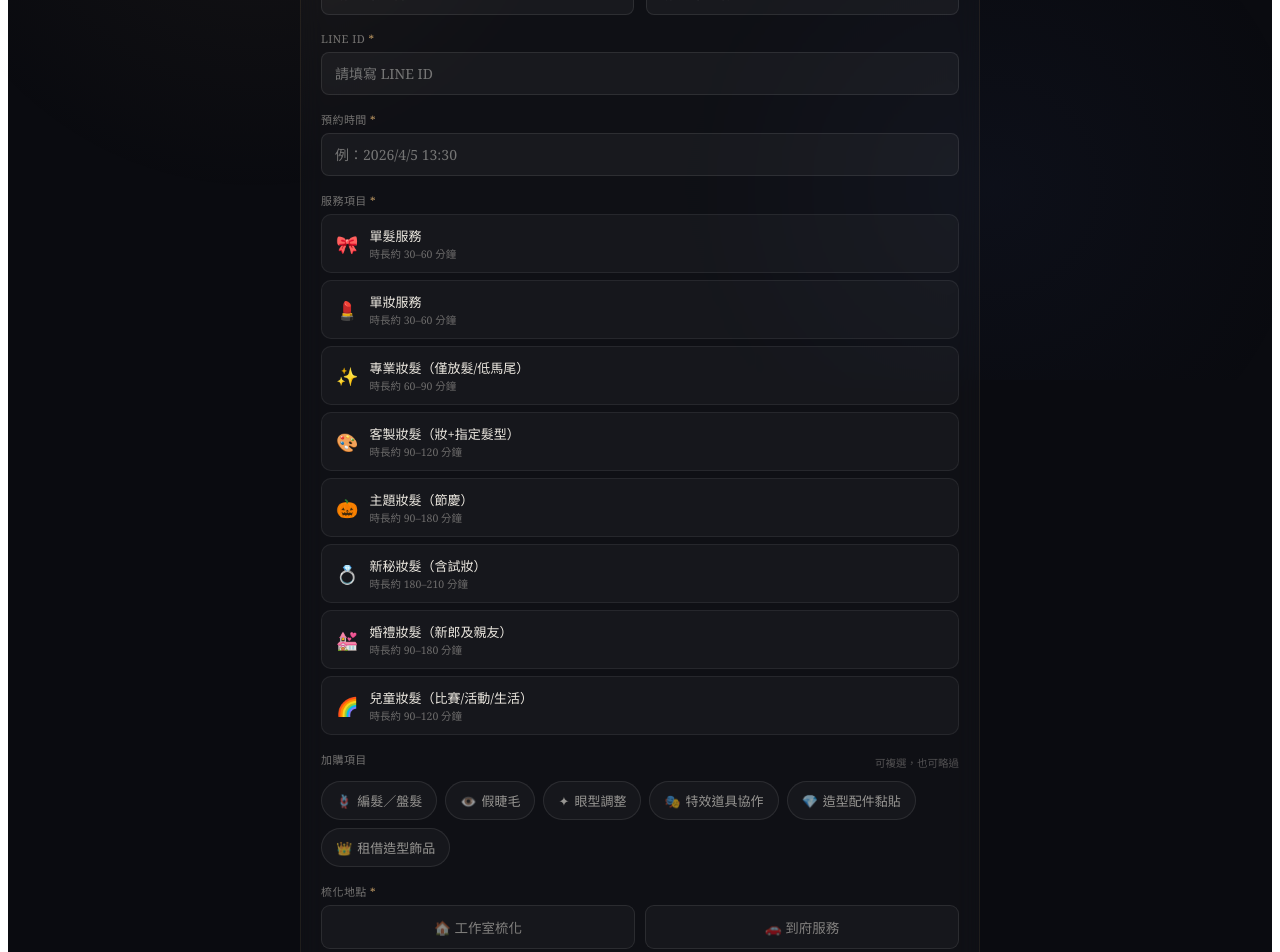
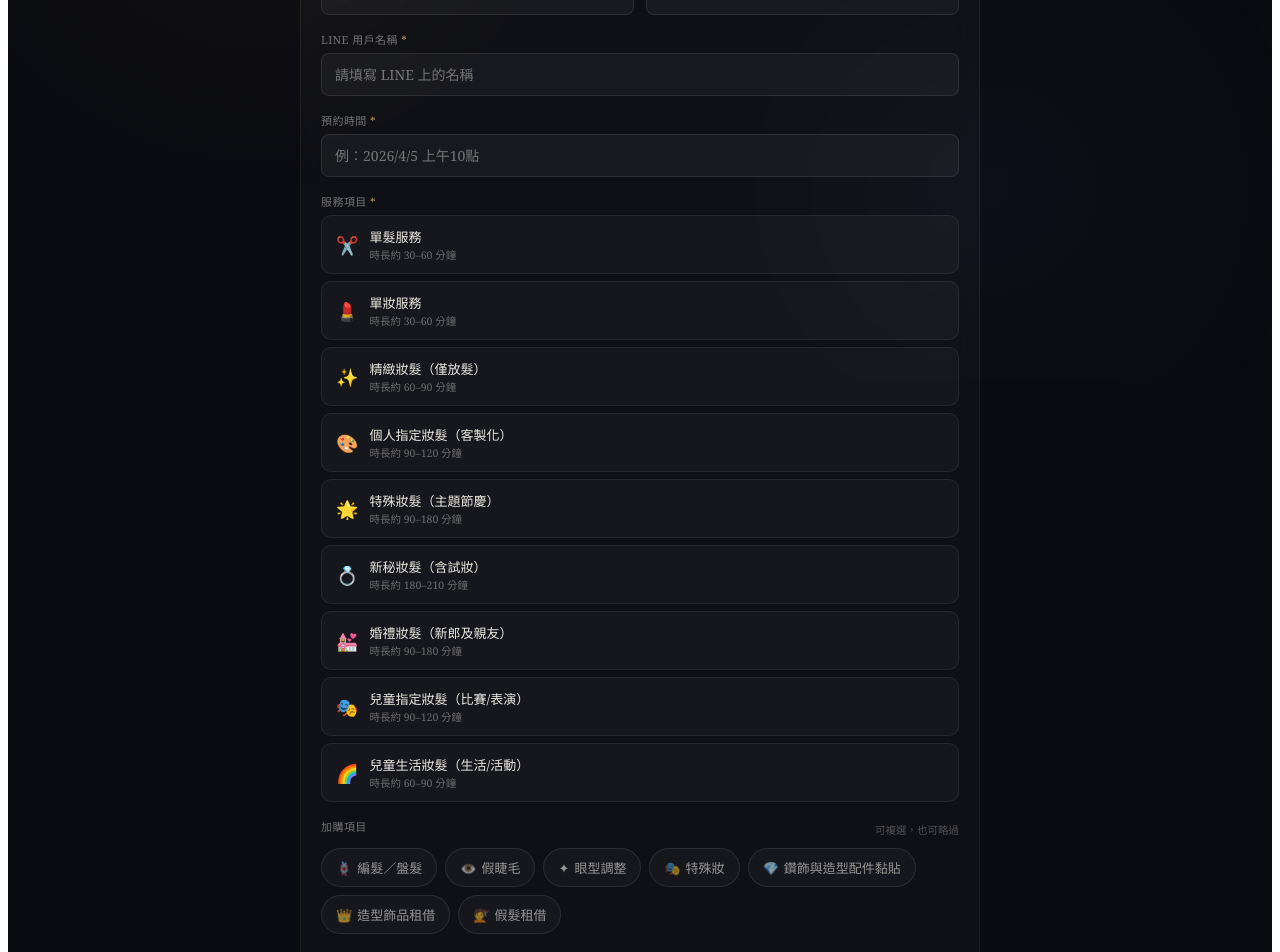
Before and after one commit to SHIIN-Joy/Shiin_booking, a React (Vite) app in the folder salon-booking/: page / in a window 1280 px wide. Shown: the part 420-1372 px from the top of the page. Built offline with nearby package versions, Linux system fonts and the light colour scheme.

Commit message:
Update App.jsx

```diff
--- a/salon-booking/src/App.jsx
+++ b/salon-booking/src/App.jsx
@@ -5,14 +5,15 @@ const SALON_NAME = "拾形造型";
 const SALON_EN   = "Shiin Studio";
 
 const SERVICES = [
-  { id: 1, name: "單髮服務",                  icon: "🎀", note: "時長約 30–60 分鐘" },
+  { id: 1, name: "單髮服務",                  icon: "✂️", note: "時長約 30–60 分鐘" },
   { id: 2, name: "單妝服務",                  icon: "💄", note: "時長約 30–60 分鐘" },
-  { id: 3, name: "專業妝髮（僅放髮/低馬尾）",    icon: "✨", note: "時長約 60–90 分鐘" },
-  { id: 4, name: "客製妝髮（妝+指定髮型）",    icon: "🎨", note: "時長約 90–120 分鐘" },
-  { id: 5, name: "主題妝髮（節慶）",      icon: "🎃", note: "時長約 90–180 分鐘" },
+  { id: 3, name: "精緻妝髮（僅放髮）",        icon: "✨", note: "時長約 60–90 分鐘" },
+  { id: 4, name: "個人指定妝髮（客製化）",    icon: "🎨", note: "時長約 90–120 分鐘" },
+  { id: 5, name: "特殊妝髮（主題節慶）",      icon: "🌟", note: "時長約 90–180 分鐘" },
   { id: 6, name: "新秘妝髮（含試妝）",        icon: "💍", note: "時長約 180–210 分鐘" },
   { id: 7, name: "婚禮妝髮（新郎及親友）",    icon: "💒", note: "時長約 90–180 分鐘" },
-  { id: 8, name: "兒童妝髮（比賽/活動/生活）", icon: "🌈", note: "時長約 90–120 分鐘" },
+  { id: 8, name: "兒童指定妝髮（比賽/表演）", icon: "🎭", note: "時長約 90–120 分鐘" },
+  { id: 9, name: "兒童生活妝髮（生活/活動）", icon: "🌈", note: "時長約 60–90 分鐘" },
 ];
 
 const DEPOSIT = 500;
@@ -21,9 +22,10 @@ const ADDONS = [
   { id: 1, name: "編髮／盤髮",         icon: "🪢" },
   { id: 2, name: "假睫毛",             icon: "👁️" },
   { id: 3, name: "眼型調整",           icon: "✦"  },
-  { id: 4, name: "特效道具協作",             icon: "🎭" },
-  { id: 5, name: "造型配件黏貼", icon: "💎" },
-  { id: 6, name: "租借造型飾品",       icon: "👑" },
+  { id: 4, name: "特殊妝",             icon: "🎭" },
+  { id: 5, name: "鑽飾與造型配件黏貼", icon: "💎" },
+  { id: 6, name: "造型飾品租借",       icon: "👑" },
+  { id: 7, name: "假髮租借",           icon: "💇" },
 ];
 
 const BANK_INFO = {
@@ -282,9 +284,34 @@ export default function BookingSystem() {
   };
 
   const cancelBooking = (id) => {
+    const booking = bookings.find(b => b.id === id);
     const updated = bookings.map(b => b.id === id ? { ...b, status: "cancelled" } : b);
     setBookings(updated);
     persist(updated);
+    // 通知店家
+    if (booking && WEBHOOK_URL) {
+      const svc = SERVICES.find(s => s.id === booking.serviceId);
+      fetch(WEBHOOK_URL, {
+        method: "POST", mode: "no-cors",
+        headers: { "Content-Type": "text/plain" },
+        body: JSON.stringify({
+          createdAt:    booking.createdAt,
+          service:      svc?.name || "",
+          datetime:     booking.datetime,
+          locationType: booking.locationType,
+          address:      booking.address || "",
+          name:         booking.name,
+          phone:        booking.phone,
+          lineId:       booking.lineId,
+          addons:       (booking.addons || []).map(a => a.name).join("、"),
+          deposit:      fmtPrice(500),
+          price:        "（依諮詢確認）",
+          status:       "已取消",
+          last5:        booking.last5 || "",
+          note:         booking.note || "",
+        }),
+      }).catch(() => {});
+    }
   };
 
   const resetAll = () => {
@@ -370,13 +397,13 @@ export default function BookingSystem() {
                   </div>
 
                   <div>
-                    <FieldLabel label="LINE ID" required />
-                    <TextInput value={form.lineId} onChange={setF("lineId")} placeholder="請填寫 LINE ID" error={errors.lineId} />
+                    <FieldLabel label="LINE 用戶名稱" required />
+                    <TextInput value={form.lineId} onChange={setF("lineId")} placeholder="請填寫 LINE 上的名稱" error={errors.lineId} />
                   </div>
 
                   <div>
                     <FieldLabel label="預約時間" required />
-                    <TextInput value={form.datetime} onChange={setF("datetime")} placeholder="例：2026/4/5 13:30" error={errors.datetime} />
+                    <TextInput value={form.datetime} onChange={setF("datetime")} placeholder="例：2026/4/5 上午10點" error={errors.datetime} />
                   </div>
 
                   {/* 服務項目 */}
@@ -514,7 +541,7 @@ export default function BookingSystem() {
                       ...(form.locationType === "到府服務" ? [["到府地址", form.address]] : []),
                       ["姓名", form.name],
                       ["電話", form.phone],
-                      ["LINE ID", form.lineId],
+                      ["LINE 用戶名稱", form.lineId],
                       ["服務費", "（依諮詢確認）"],
                       ["訂金", fmtPrice(DEPOSIT)],
                     ].map(([k, v], i, arr) => (
@@ -660,7 +687,7 @@ export default function BookingSystem() {
                         <StatusBadge status={b.status} />
                       </div>
                       <div style={{ display: "grid", gridTemplateColumns: "1fr 1fr", gap: "3px 10px", marginBottom: 9 }}>
-                        {[["姓名", b.name], ["電話", b.phone], ["LINE ID", b.lineId], b.last5 ? ["末五碼", b.last5] : ["訂金", fmtPrice(DEPOSIT)]].map(([k, v]) => (
+                        {[["姓名", b.name], ["電話", b.phone], ["LINE 用戶名稱", b.lineId], b.last5 ? ["末五碼", b.last5] : ["訂金", fmtPrice(DEPOSIT)]].map(([k, v]) => (
                           <div key={k} style={{ fontSize: 11 }}>
                             <span style={{ color: "rgba(237,233,225,0.35)" }}>{k}：</span>
                             <span style={{ color: "rgba(237,233,225,0.7)" }}>{v}</span>
@@ -669,13 +696,8 @@ export default function BookingSystem() {
                       </div>
                       {(b.addons || []).length > 0 && <div style={{ fontSize: 11, color: "#c19b64", marginBottom: 8 }}>加購：{b.addons.map(a => a.name).join("、")}</div>}
                       {b.note && <div style={{ fontSize: 11, color: "rgba(237,233,225,0.33)", fontStyle: "italic", marginBottom: 9 }}>備註：{b.note}</div>}
-                      {b.status !== "cancelled" && (
-                        <div style={{ display: "flex", gap: 7 }}>
-                          {b.status === "pending" && (
-                            <button onClick={() => setPayTarget(b)} style={{ padding: "7px 13px", background: "linear-gradient(135deg,rgba(193,155,100,0.3),rgba(138,104,48,0.3))", border: "1px solid rgba(193,155,100,0.3)", borderRadius: 7, color: "#c19b64", fontSize: 11.5, cursor: "pointer", fontFamily: "inherit" }}>🏦 匯款資訊</button>
-                          )}
-                          <button onClick={() => cancelBooking(b.id)} style={{ padding: "7px 13px", background: "rgba(200,80,80,0.08)", border: "1px solid rgba(200,80,80,0.18)", borderRadius: 7, color: "#c85050", fontSize: 11.5, cursor: "pointer", fontFamily: "inherit" }}>取消預約</button>
-                        </div>
+                      {b.status === "pending" && (
+                        <button onClick={() => setPayTarget(b)} style={{ padding: "7px 13px", background: "linear-gradient(135deg,rgba(193,155,100,0.3),rgba(138,104,48,0.3))", border: "1px solid rgba(193,155,100,0.3)", borderRadius: 7, color: "#c19b64", fontSize: 11.5, cursor: "pointer", fontFamily: "inherit" }}>🏦 匯款資訊</button>
                       )}
                     </div>
                   );
```
